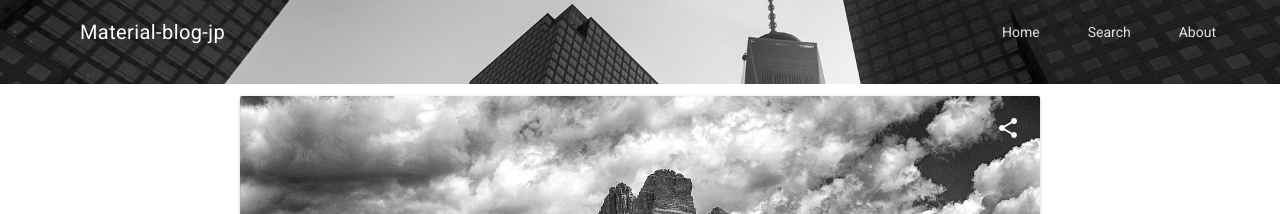
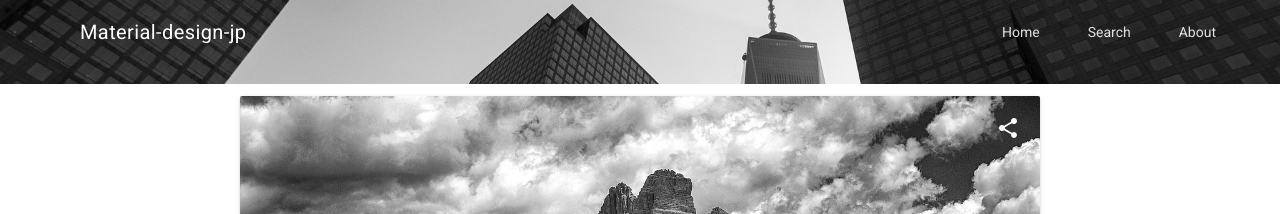
Before and after one commit to johnny-psh/material-blog-jp, a Jekyll site: the page built from index.md, in a window 1280 px wide. Shown: the top 214 px of the page. Built offline with Jekyll 4.4.1, drawn with Linux system fonts in a browser that asks for light colours.

Commit message:
5/8/2019 - Update README

```diff
--- a/_config.yml
+++ b/_config.yml
@@ -1,4 +1,4 @@
-title: Your awesome title
+title: Material-design-jp
 author: GitHub User
 email: your-email@domain.com
 description: > # this means to ignore newlines until baseurl
--- a/_layouts/default.html
+++ b/_layouts/default.html
@@ -7,7 +7,7 @@
     <div class="demo-layout-transparent mdl-layout--fixed-header mdl-js-layout">
         <header class="mdl-layout__header mdl-layout__header--transparent">
             <div class="mdl-layout__header-row">
-                <span class="mdl-layout-title">Material-blog-jp</span>
+                <span class="mdl-layout-title">{{ site.title }}</span>
                 <div class="mdl-layout-spacer"></div>
                 <nav class="mdl-navigation remove-mdl-navigation-link">
                     <a class="mdl-navigation__link" href="/index.html">Home</a>
@@ -18,7 +18,7 @@
             </div>
         </header>
         <div class="mdl-layout__drawer">
-            <span class="mdl-layout-title">Johnny Pan</span>
+            <span class="mdl-layout-title">{{ site.title }}</span>
             <nav class="mdl-navigation">
                 <a class="mdl-navigation__link" href="/index.html">Home</a>
                 <a class="mdl-navigation__link" href="/search.html">Search</a>
```
Also changed, not shown: README.md.
